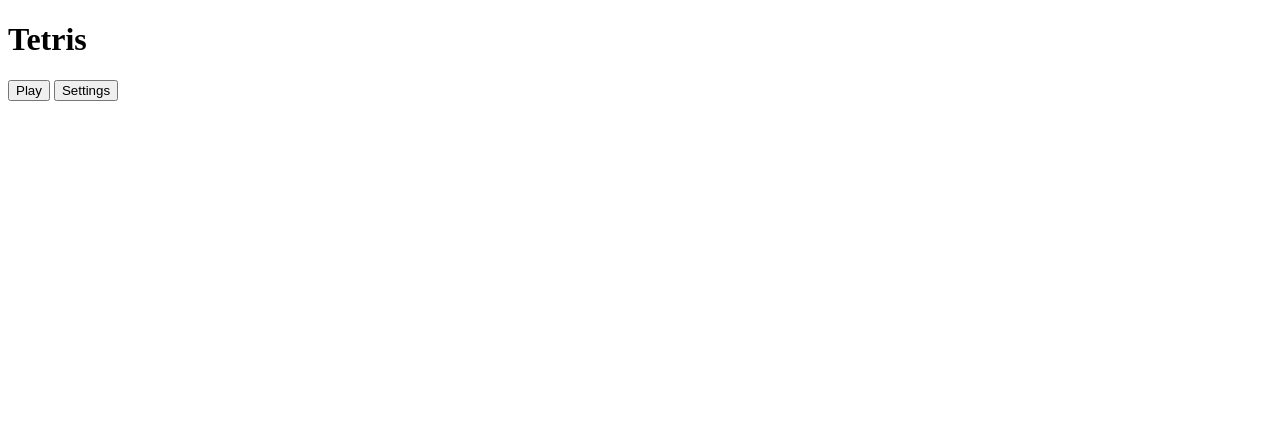
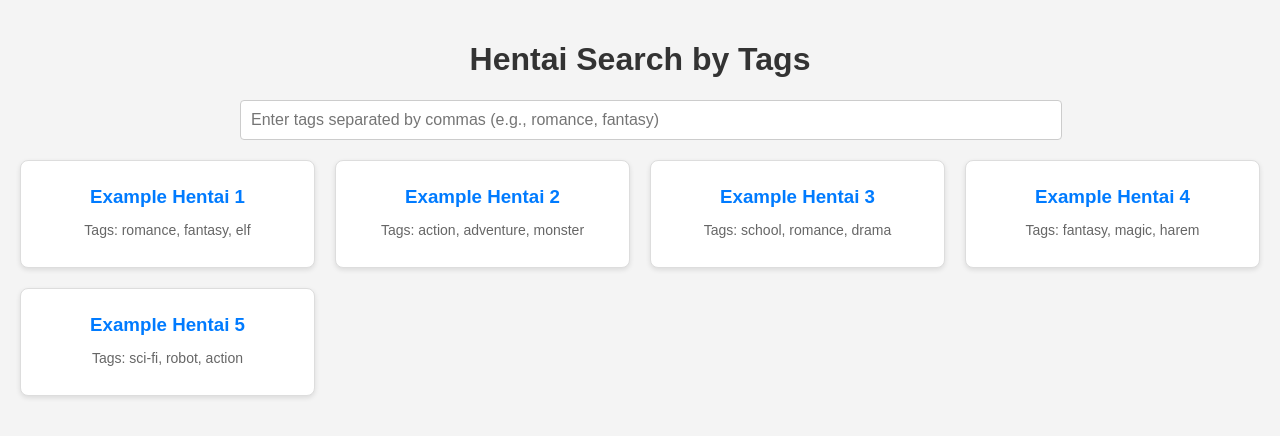
Before and after one commit to Quantiluzarra/ChurchillTetris, a plain HTML site: page index.html in a window 1280 px wide. Drawn offline with Linux system fonts and the light colour scheme.

Commit message:
Update index.html

```diff
--- a/index.html
+++ b/index.html
@@ -3,60 +3,151 @@
 <head>
     <meta charset="UTF-8">
     <meta name="viewport" content="width=device-width, initial-scale=1.0">
-    <title>Tetris</title>
-    <link rel="stylesheet" href="style.css">
+    <title>Hentai Search by Tags</title>
+    <style>
+        body {
+            font-family: Arial, sans-serif;
+            background-color: #f4f4f4;
+            margin: 0;
+            padding: 20px;
+        }
+        h1 {
+            text-align: center;
+            color: #333;
+        }
+        #search-container {
+            max-width: 800px;
+            margin: 0 auto;
+            text-align: center;
+        }
+        #tag-input {
+            width: 100%;
+            padding: 10px;
+            font-size: 16px;
+            margin-bottom: 20px;
+            border: 1px solid #ccc;
+            border-radius: 4px;
+        }
+        #results {
+            display: grid;
+            grid-template-columns: repeat(auto-fill, minmax(250px, 1fr));
+            gap: 20px;
+        }
+        .hentai-item {
+            background-color: white;
+            border: 1px solid #ddd;
+            border-radius: 8px;
+            padding: 15px;
+            box-shadow: 0 2px 5px rgba(0,0,0,0.1);
+            text-align: center;
+            cursor: pointer;
+            transition: transform 0.2s;
+        }
+        .hentai-item:hover {
+            transform: scale(1.05);
+        }
+        .hentai-item h3 {
+            margin: 10px 0;
+            color: #007bff;
+        }
+        .hentai-item p {
+            font-size: 14px;
+            color: #666;
+        }
+        .hentai-item a {
+            text-decoration: none;
+            color: inherit;
+        }
+    </style>
 </head>
-<body class="dark">
-    <!-- Space Background -->
-    <div id="background"></div>
+<body>
+    <h1>Hentai Search by Tags</h1>
+    <div id="search-container">
+        <input type="text" id="tag-input" placeholder="Enter tags separated by commas (e.g., romance, fantasy)">
+    </div>
+    <div id="results"></div>
 
-    <!-- Main Menu -->
-    <div id="menu" class="screen">
-        <h1>Tetris</h1>
-        <button id="play-btn">Play</button>
-        <button id="settings-btn">Settings</button>
-    </div>
+    <script>
+        // Hardcoded hentai data (example entries; expand as needed)
+        // Each item has: title, tags (array), viewUrl (external site for viewing)
+        const hentaiData = [
+            {
+                title: "Example Hentai 1",
+                tags: ["romance", "fantasy", "elf"],
+                viewUrl: "https://nhentai.net/g/123456/"  // Replace with actual external viewing site URL
+            },
+            {
+                title: "Example Hentai 2",
+                tags: ["action", "adventure", "monster"],
+                viewUrl: "https://nhentai.net/g/789012/"
+            },
+            {
+                title: "Example Hentai 3",
+                tags: ["school", "romance", "drama"],
+                viewUrl: "https://nhentai.net/g/345678/"
+            },
+            {
+                title: "Example Hentai 4",
+                tags: ["fantasy", "magic", "harem"],
+                viewUrl: "https://nhentai.net/g/901234/"
+            },
+            {
+                title: "Example Hentai 5",
+                tags: ["sci-fi", "robot", "action"],
+                viewUrl: "https://nhentai.net/g/567890/"
+            },
+            // Add more entries here for a fuller database
+            // For real use, populate with hundreds/thousands of entries
+        ];
 
-    <!-- Settings Screen -->
-    <div id="settings" class="screen" style="display: none;">
-        <h2>Settings</h2>
-        <div class="setting">
-            <label>Theme:</label>
-            <select id="theme-select">
-                <option value="light">Light</option>
-                <option value="dark" selected>Dark</option>
-            </select>
-        </div>
-        <div class="setting">
-            <label>Difficulty:</label>
-            <select id="difficulty-select">
-                <option value="easy">Easy</option>
-                <option value="medium" selected>Medium</option>
-                <option value="hard">Hard</option>
-                <option value="ai">AI</option>
-            </select>
-        </div>
-        <button id="back-btn">Back</button>
-    </div>
+        // Function to render results
+        function renderResults(items) {
+            const resultsContainer = document.getElementById('results');
+            resultsContainer.innerHTML = '';  // Clear previous results
 
-    <!-- Game Screen -->
-    <div id="game" class="screen" style="display: none;">
-        <div class="game-container">
-            <div id="game-board"></div>
-            <div class="side-panel">
-                <div id="next-block"></div>
-                <div id="score">Score: 0</div>
-            </div>
-        </div>
-        <div id="controls">
-            <button id="left-btn">Left</button>
-            <button id="right-btn">Right</button>
-            <button id="rotate-btn">Rotate</button>
-            <button id="down-btn">Down</button>
-            <button id="pause-btn">Pause</button>
-        </div>
-    </div>
+            items.forEach(item => {
+                const div = document.createElement('div');
+                div.classList.add('hentai-item');
 
-    <script src="script.js"></script>
+                // Create anchor tag for redirection
+                const link = document.createElement('a');
+                link.href = item.viewUrl;
+                link.target = "_blank";  // Open in new tab
+
+                const title = document.createElement('h3');
+                title.textContent = item.title;
+
+                const tagsPara = document.createElement('p');
+                tagsPara.textContent = `Tags: ${item.tags.join(', ')}`;
+
+                link.appendChild(title);
+                link.appendChild(tagsPara);
+                div.appendChild(link);
+                resultsContainer.appendChild(div);
+            });
+        }
+
+        // Initial render of all items
+        renderResults(hentaiData);
+
+        // Search functionality
+        const tagInput = document.getElementById('tag-input');
+        tagInput.addEventListener('input', () => {
+            const searchTags = tagInput.value.toLowerCase().split(',').map(tag => tag.trim()).filter(tag => tag !== '');
+
+            if (searchTags.length === 0) {
+                renderResults(hentaiData);  // Show all if no tags
+                return;
+            }
+
+            const filtered = hentaiData.filter(item => {
+                const itemTagsLower = item.tags.map(t => t.toLowerCase());
+                // Match if all search tags are present in item's tags
+                return searchTags.every(st => itemTagsLower.includes(st));
+            });
+
+            renderResults(filtered);
+        });
+    </script>
 </body>
 </html>
```
